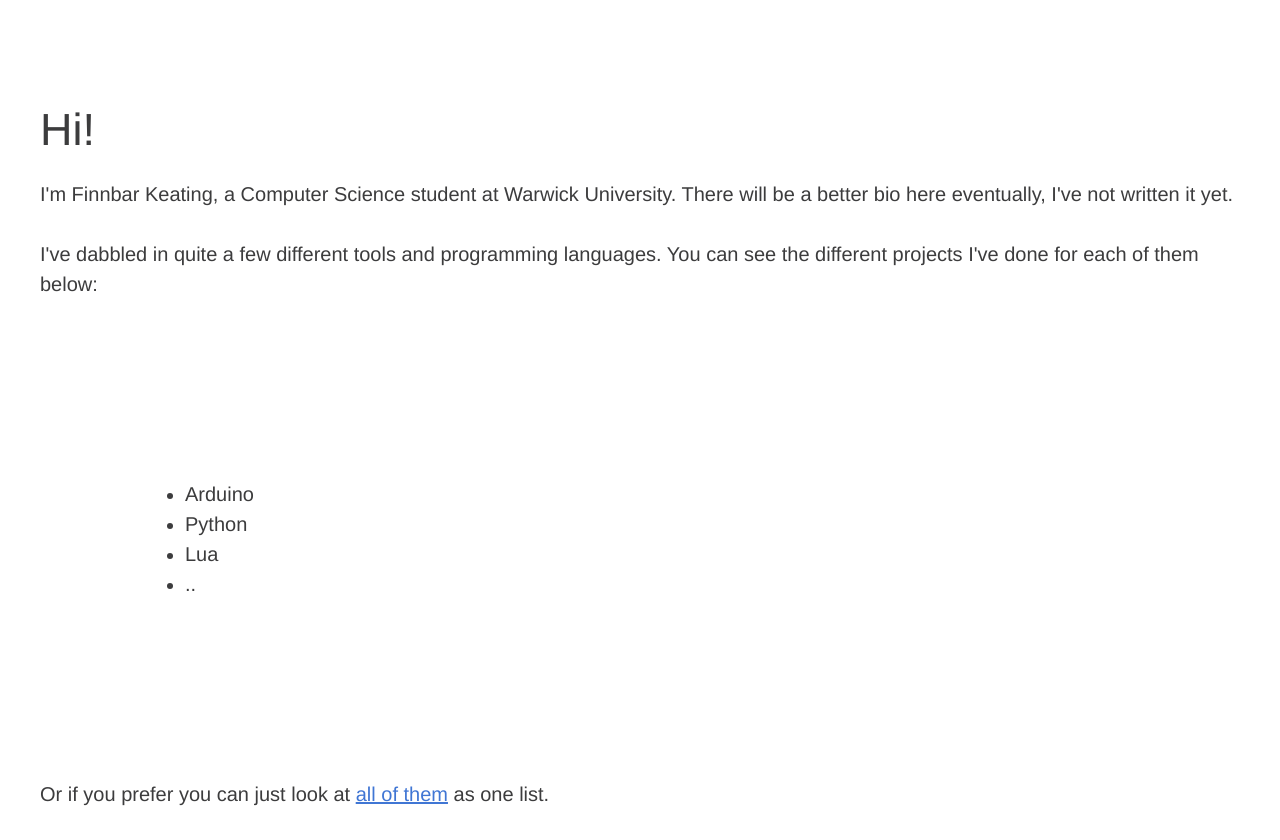
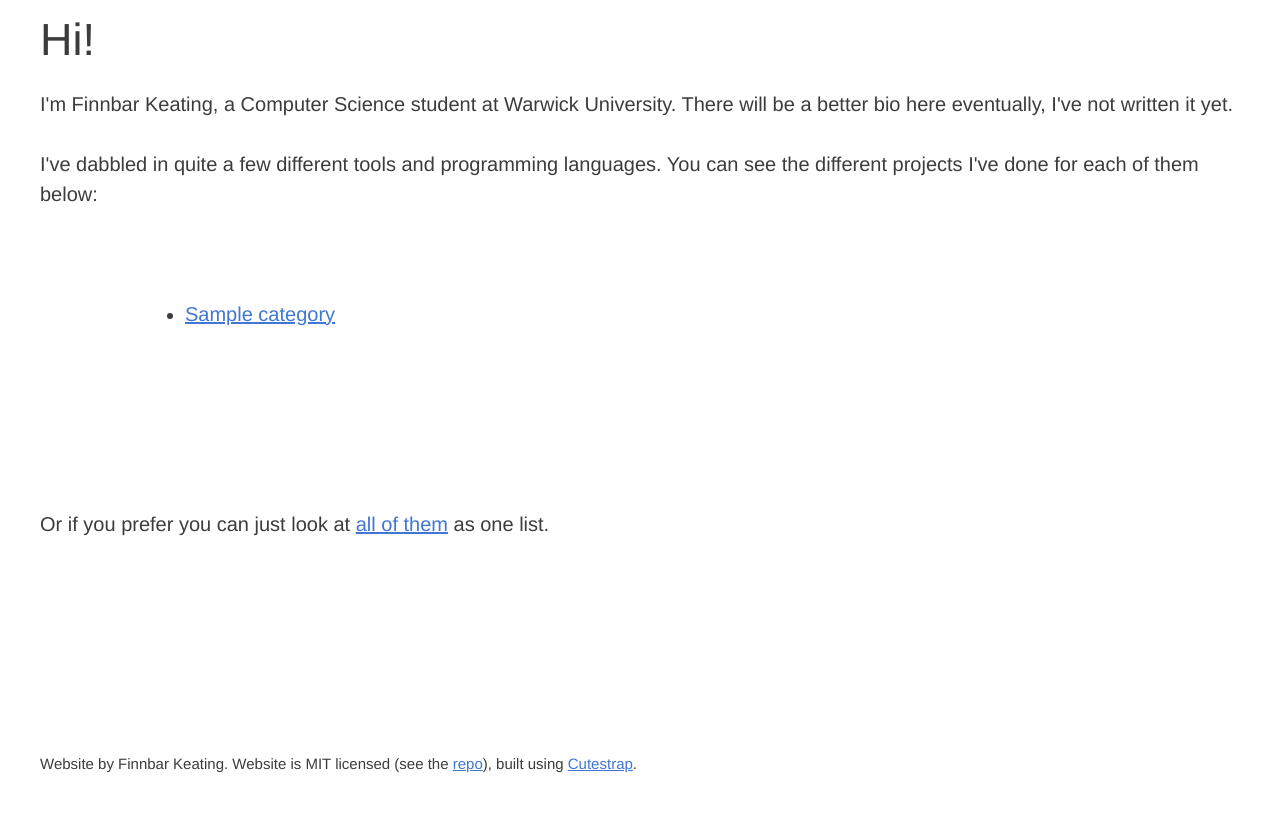
Before and after one commit to finnbar/personal-site, a Flask app: page / in a window 1280 px wide. Shown: the part 30-870 px from the top of the page. After the commit the page ends 803 px from the top, so only its background shows below. Run offline with Flask 2, Linux system fonts and the light colour scheme; tables that the repository leaves empty hold one stand-in row (values such as "Sample post").

Commit message:
Post displaying done. Needs pagination, probably.

```diff
--- a/main.py
+++ b/main.py
@@ -1,7 +1,6 @@
 """
 TODO:
 * Make base templates.
-* Configure login and post storage for SQLAlchemy.
 * Sanitise content to remove non-local scripts and images.
 """
 
@@ -19,7 +18,21 @@ db = SQLAlchemy(app)
 
 @app.route("/")
 def index():
-    return render_template("index.html")
+    return render_template("index.html", categories=Category.query.all())
+
+@app.route("/blog")
+@app.route("/blog/")
+@app.route("/blog/<category>")
+def blog(category=None):
+    posts = []
+    title = "Posts"
+    if not category:
+        posts = Post.query.order_by(Post.date)
+    else:
+        category = Category.query.filter_by(name=category.capitalize()).first_or_404()
+        posts = category.posts.order_by(Post.date)
+        title = category.name.capitalize() + " Posts"
+    return render_template("blog.html", blog_title=title, posts=posts, show_category=(category==None))
 
 # The reason I'm doing this rather than introducing a full user database is that I only ever want there to be one user (me) editing posts. This isn't meant to scale at all.
 def authenticate(password):
@@ -30,9 +43,9 @@ def authenticate(password):
 
 def new_post(title, content, date, mainurl, category_name, imageurls=[]):
     # Find category, if not there, make it.
-    category = Category.query.filter_by(name=category_name.lower()).first()
+    category = Category.query.filter_by(name=category_name.capitalize()).first()
     if not category:
-        category = Category(category_name.lower())
+        category = Category(category_name.capitalize())
         db.session.add(category)
     post = Post(title, content, date, mainurl, category)
     db.session.add(post)
@@ -43,7 +56,7 @@ def new_post(title, content, date, mainurl, category_name, imageurls=[]):
 
 class Category(db.Model):
     id = db.Column(db.Integer, primary_key=True)
-    name = db.String(40)
+    name = db.Column(db.String(40))
 
     def __init__(self, name):
         self.name = name
--- a/static/other.css
+++ b/static/other.css
@@ -1,3 +1,27 @@
 .smol {
     padding: 0 10px 0 0;
 }
+
+.title {
+    padding: 0 0;
+}
+
+.post {
+    padding: 1rem 2rem;
+}
+
+.post-title {
+    padding-bottom: 0;
+}
+
+.time {
+    padding-top: 0;
+}
+
+.url {
+    padding-top: 1rem;
+}
+
+.content {
+    padding-top: 1rem;
+}
--- a/templates/index.html
+++ b/templates/index.html
@@ -1,18 +1,17 @@
 {% extends "base.html" %}
 {% block title %}Finnbar's site{% endblock %}
 {% block content %}
-<section class="wrapper-large">
+<section class="wrapper-large title">
     <h1>Hi!</h1>
     <p>I'm Finnbar Keating, a Computer Science student at Warwick University. There will be a better bio here eventually, I've not written it yet.</p>
     <p>I've dabbled in quite a few different tools and programming languages. You can see the different projects I've done for each of them below:</p>
 </section>
 <section class="wrapper">
-    <!-- TODO: Replace with generated list based on tags present in database, and then maybe something more exciting. Also fix spacing, it's enormous. -->
+    <!-- TODO: Maybe replace with something more exciting. Also fix spacing, it's enormous. -->
     <ul>
-        <li>Arduino</li>
-        <li>Python</li>
-        <li>Lua</li>
-        <li>..</li>
+        {% for category in categories %}
+        <li><a href="blog/{{category.name}}">{{category.name}}</a></li>
+        {% endfor %}
     </ul>
 </section>
 <section class="wrapper-large">
```
Also changed, not shown: templates/blog.html (added, +21 -0 lines).
